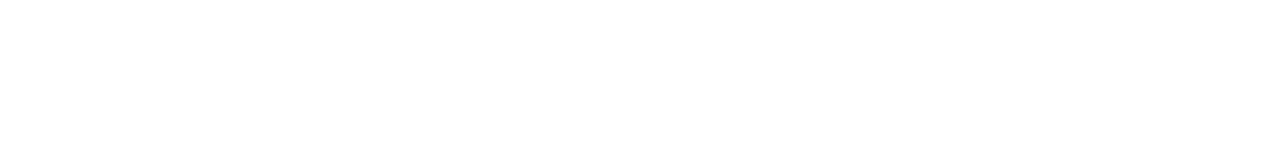
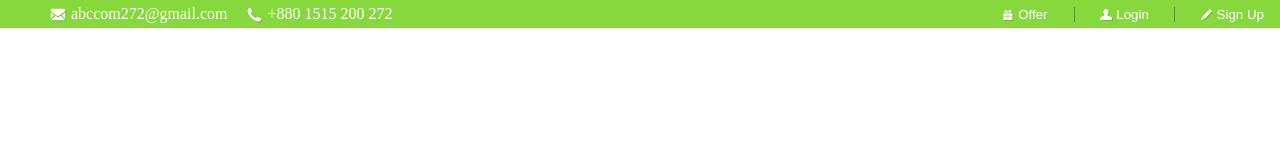
Before and after one commit to bedesignermonir/hosting-website, a plain HTML site: page index.html in a window 1280 px wide. Drawn offline with Linux system fonts and the light colour scheme.

Commit message:
banner complete

```diff
--- a/index.html
+++ b/index.html
@@ -6,10 +6,22 @@
     <meta http-equiv="X-UA-Compatible" content="IE=edge">
     <meta name="viewport" content="width=device-width, initial-scale=1.0">
     <title>Hosting Website</title>
+    <link rel="stylesheet" href="style.css">
 </head>
 <section class="banner">
+    <ul class="banner-left">
+        <li><img class="icon" src="icons/mail icon.png" alt=""> abccom272@gmail.com </li>
+        <li> <img class="icon" src="icons/phone icon.png" alt=""> +880 1515 200 272 </li>
+    </ul>
 
+    <ul class="banner-left">
+        <li><button class="banner-button"><img class="icon" src="icons/offer.png" alt=""> Offer</button></li>
+        <li><button class="banner-button lr-button"><img class="icon" src="icons/login icon.png" alt=""> Login</button>
+        </li>
+        <li><button class="banner-button"><img class="icon" src="icons/signup icon.png" alt=""> Sign Up</button></li>
+    </ul>
 </section>
+<!-- banner section finished -->
 
 <body>
 
--- a/style.css
+++ b/style.css
@@ -0,0 +1,39 @@
+* {
+    margin: 0;
+}
+
+.banner {
+    background-color: #87D83D;
+    display: flex;
+    justify-content: space-between;
+}
+
+.banner li {
+    list-style: none;
+    color: white;
+    padding: 5px 10px;
+    align-items: center;
+}
+
+.banner-left {
+    display: flex;
+    align-items: center;
+
+}
+
+.icon {
+    display: inline-flex;
+    vertical-align: middle;
+}
+
+.banner-button {
+    border: none;
+    background: none;
+    color: white;
+}
+
+.lr-button {
+    border-left: 1px solid #5b9029;
+    border-right: 1px solid #5b9029;
+    padding: 0px 25px;
+}
```
